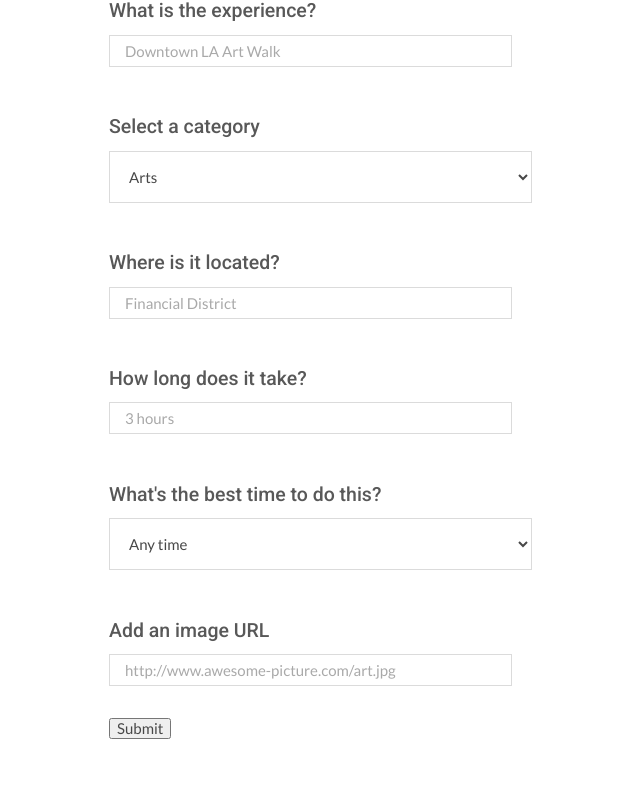
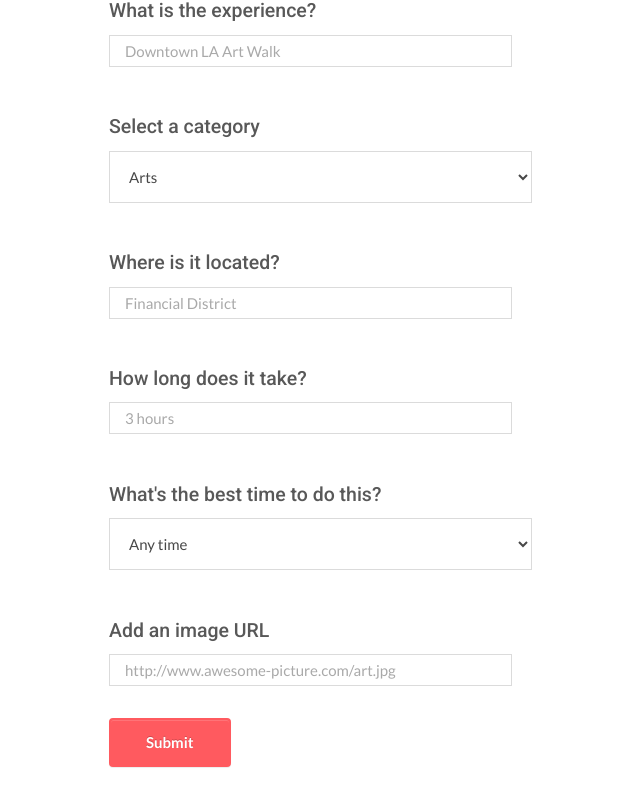
Before and after one commit to zeniavilla/experience-it-app, a React (Create React App) app in the folder experience-it-app-client/: page /describe-your-experience in a window 1280 px wide. Shown: the part 300-1106 px from the top of the page, without its empty margins (307-947 px from the left). Before the commit the page ends 1083 px from the top, so only its background shows below. Built offline with nearby package versions, Linux system fonts and the light colour scheme.

Commit message:
Override bootstrap btn primary class styling

```diff
--- a/experience-it-app-client/src/components/ExperienceForm.css
+++ b/experience-it-app-client/src/components/ExperienceForm.css
@@ -54,3 +54,18 @@
 .form-action {
     margin-bottom: 10%;
 }
+
+button.btn-primary, .btn-primary:active, .btn-primary:focus {
+    background-color: #ff5a5f;
+    background-image: none;
+    border: 2px solid #ff5a5f;
+    border-radius: 4px;
+    color: #fff;
+    font-weight: 600;
+    padding: 15px 35px;
+}
+
+.btn-primary:hover, .btn-primary:active:hover, .btn-primary:active {
+    background-color: #ff7e82;
+    border: 2px solid #ff7e82;
+}
--- a/experience-it-app-client/src/components/ExperienceForm.js
+++ b/experience-it-app-client/src/components/ExperienceForm.js
@@ -53,7 +53,7 @@ const ExperienceForm = props => {
                 </div>
 
                 <div className="form-action">
-                    <button className="btn-form" type="submit">Submit</button>
+                    <button className="btn-primary" type="submit">Submit</button>
                 </div>
             </form>
         </div>
```
